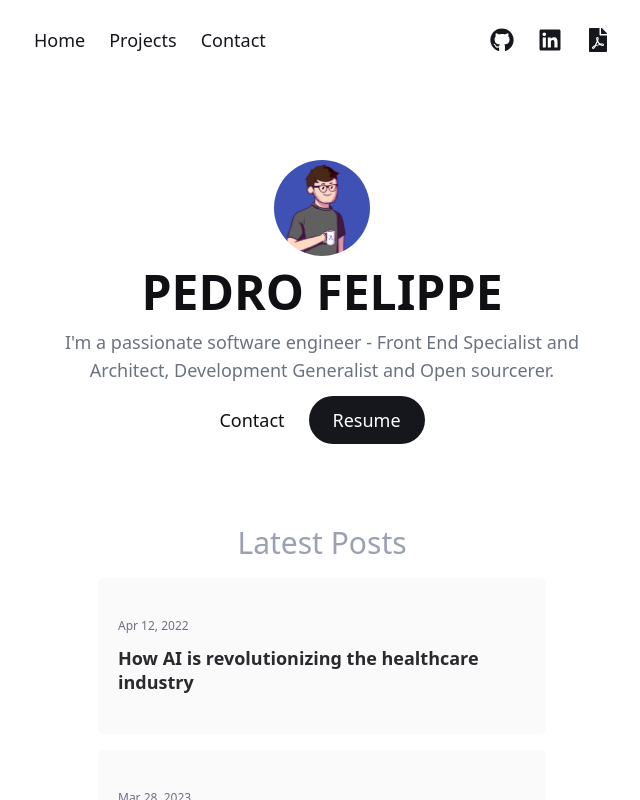
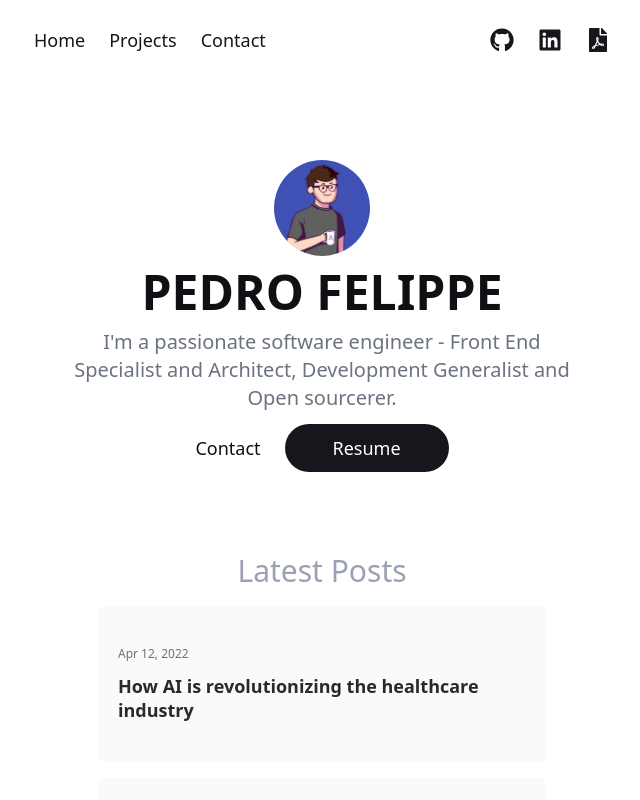
Before and after one commit to pefelippe/Portfolio, a Next.js app: page / in a window 1280 px wide. Shown: the whole page, without its empty margins (318-958 px from the left). Built offline with nearby package versions, Linux system fonts and the light colour scheme.

Commit message:
ajuste no tamanho

```diff
--- a/src/components/layout/Header.tsx
+++ b/src/components/layout/Header.tsx
@@ -16,6 +16,7 @@ const Navbar = () => {
         <Link className="hover:text-blue" target="" href="/projects">
           Projects
         </Link>
+
         <Link className="hover:text-blue" target="" href="/contact">
           Contact
         </Link>
--- a/src/content/About.tsx
+++ b/src/content/About.tsx
@@ -26,7 +26,7 @@ export default function About() {
         <p className="text-4xl sm:text-5xl  font-bold uppercase  ">
           Pedro Felippe
         </p>
-        <h1 className="font-thin text-base sm:text-lg  leading-tight text-gray-500 ">
+        <h1 className="font-thin text-base sm:text-xl  leading-tight text-gray-500 ">
           I'm a passionate software engineer - Front End Specialist and
           Architect, Development Generalist and Open sourcerer.
         </h1>
@@ -45,7 +45,7 @@ export default function About() {
         </Link>
         <AnimatedBtn
           className="bg-gray-850 hover:bg-gray-850/70 text-white flex gap-2 h-12 items-center
-          transition-all  rounded-full  py-2 px-6"
+          transition-all  rounded-full  py-2 px-12"
           target="_blank"
           href="https://docs.google.com/document/d/1xl45doLPK-BEZ-yLpfr7KnODSTqEJWweH2MzCqTf1S0/edit"
         >
```
